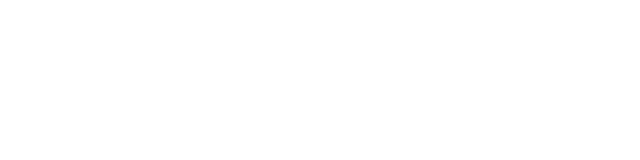
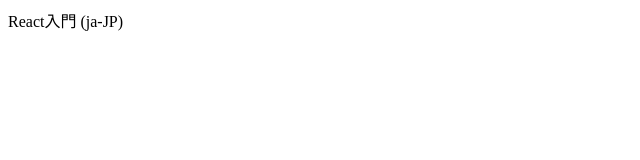
Before and after one commit to gusutaharu/React-b-Practice, a React (Create React App) app: page / in a window 1280 px wide. Shown: the top 160 px of the page, without its empty margins (0-640 px from the left). Built offline with nearby package versions, Linux system fonts and the light colour scheme; the HTML template or start-up script is replaced by a standard one.

Commit message:
useContext関数1

```diff
--- a/src/App.js
+++ b/src/App.js
@@ -1,4 +1,5 @@
 import './App.css';
+import HookContext from './chap07/HookContext';
 // import HookReducerUp from './chap07/HookReducerUp';
 // import HookReducer from './chap07/HookReducer';
 // import HookCallbackRef from './chap07/HookCallbackRef';
@@ -17,6 +18,7 @@
       {/* <HookCallbackRef /> */}
       {/* <HookReducer init={0} /> */}
       {/* <HookReducerUp init={0}/> */}
+      <HookContext />
     </>
   );
 }
--- /dev/null
+++ b/src/chap07/HookContext.js
@@ -0,0 +1,21 @@
+import React from 'react'
+import { createContext } from 'react'
+import { HookContextChild } from './HookContextChild';
+
+export const MyAppContext = createContext();
+const config = {
+  title: 'React入門',
+  lang: 'ja-JP',
+};
+
+const HookContext = () => {
+  return (
+    <MyAppContext.Provider value={config}>
+      <div id='c_main'>
+        <HookContextChild />
+      </div>
+    </MyAppContext.Provider>
+  )
+}
+
+export default HookContext
--- /dev/null
+++ b/src/chap07/HookContextChild.js
@@ -0,0 +1,18 @@
+import React, { useContext } from 'react';
+import { MyAppContext } from './HookContext';
+
+export function HookContextChild() {
+  return (
+    <div id='c_child'>
+      <HookContextChildGrnd />
+    </div>
+  )
+}
+export function HookContextChildGrnd() {
+  const {title, lang} = useContext(MyAppContext);
+  return (
+    <div id='c_child_grand'>
+      {title} ({lang})
+    </div>
+  )
+}
```
